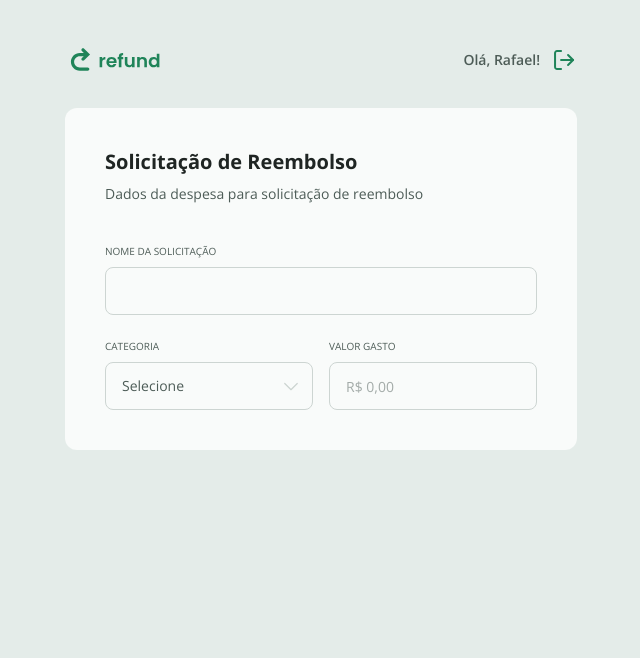
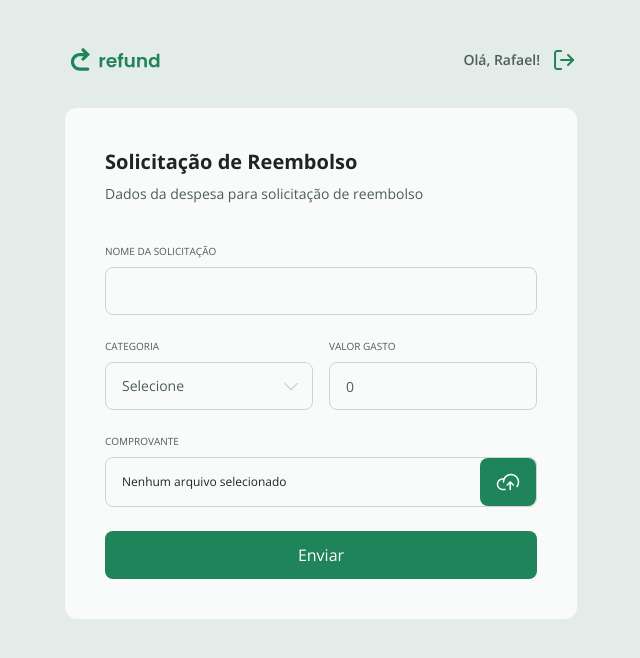
Before and after one commit to RafaDalmagro/refound, a React (Vite) app: page / in a window 1280 px wide. Shown: the top 658 px of the page, without its empty margins (319-959 px from the left). Built offline with nearby package versions, Linux system fonts and the light colour scheme.

Commit message:
Implementando componente e logica de Upload.

```diff
--- a/src/components/Button.tsx
+++ b/src/components/Button.tsx
@@ -9,7 +9,11 @@ export function Button({
     ...rest
 }: Props) {
     return (
-        <button type={type} disabled={isLoading} className="flex items-center justify-center h-12 bg-green-100 rounded-lg text-white cursor-pointer hover:bg-green-200 transition ease-linear disabled:cursor-not-allowed disabled:opacity-50" {...rest}>
+        <button
+            type={type}
+            disabled={isLoading}
+            className="flex items-center justify-center h-12 bg-green-100 rounded-lg text-white cursor-pointer hover:bg-green-200 transition ease-linear disabled:cursor-not-allowed disabled:opacity-50"
+            {...rest}>
             {children}
         </button>
     );
--- /dev/null
+++ b/src/components/Upload.tsx
@@ -0,0 +1,26 @@
+import uploadSvg from "../assets/upload.svg";
+
+type Props = React.ComponentProps<"input"> & {
+    filename?: string | null;
+};
+
+export function Upload({ filename = null, ...rest }: Props) {
+    return (
+        <div>
+            <legend className="uppercase text-xxs text-gray-200 mb-2">
+                Comprovante
+            </legend>
+            <div className="w-full h12 flex items-center rounded-lg border border-gray-300 text-sm text-gray-100 bg-transparent outline-none">
+                <input type="file" id="upload" {...rest} className="hidden" />
+                <span className="text-xs text-gray-100 flex-1 pl-4">
+                    {filename ?? "Nenhum arquivo selecionado"}
+                </span>
+                <label
+                    htmlFor="upload"
+                    className="flex h-12 px-4 items-center bg-green-100 rounded-lg disabled:opacity-50 cursor-pointer transition ease-linear hover:bg-green-200">
+                    <img src={uploadSvg} alt="Ícone de Upload" className="w-6 h-6"/>
+                </label>
+            </div>
+        </div>
+    );
+}
--- a/src/pages/Refound.tsx
+++ b/src/pages/Refound.tsx
@@ -4,12 +4,26 @@ import { useState } from "react";
 
 import { Input } from "../components/Input";
 import { Select } from "../components/Select";
+import { Upload } from "../components/Upload";
+import { Button } from "../components/Button";
 
 export function Refound() {
     const [category, setCategory] = useState("");
+    const [name, setName] = useState("");
+    const [amount, setAmount] = useState(0);
+    const [fileName, setFileName] = useState<File | null>(null);
+    const [isLoading, setIsLoading] = useState(false);
+
+    function onSubmit(event: React.FormEvent) {
+        event.preventDefault();
+
+        console.log({ name, category, amount, fileName });
+    }
 
     return (
-        <form className="bg-gray-500 w-full rounded-xl flex flex-col p-10 gap-6 lg:min-w-[512px]">
+        <form
+            onSubmit={onSubmit}
+            className="bg-gray-500 w-full rounded-xl flex flex-col p-10 gap-6 lg:min-w-[512px]">
             <header>
                 <h1 className="text-xl font-bold text-gray-100">
                     Solicitação de Reembolso
@@ -19,7 +33,12 @@ export function Refound() {
                 </p>
             </header>
 
-            <Input required legend="Nome da solicitação" />
+            <Input
+                required
+                legend="Nome da solicitação"
+                value={name}
+                onChange={(e) => setName(e.target.value)}
+            />
             <div className="flex gap-4">
                 <Select
                     required
@@ -39,8 +58,21 @@ export function Refound() {
                     step="0.01"
                     min="0"
                     placeholder="R$ 0,00"
+                    value={amount}
+                    onChange={(e) => setAmount(Number(e.target.value))}
                 />
             </div>
+
+            <Upload
+                filename={fileName && fileName.name}
+                required
+                onChange={(e) =>
+                    e.target.files && setFileName(e.target.files[0])
+                }
+            />
+            <Button type="submit" isLoading={isLoading}>
+                Enviar
+            </Button>
         </form>
     );
 }
```
